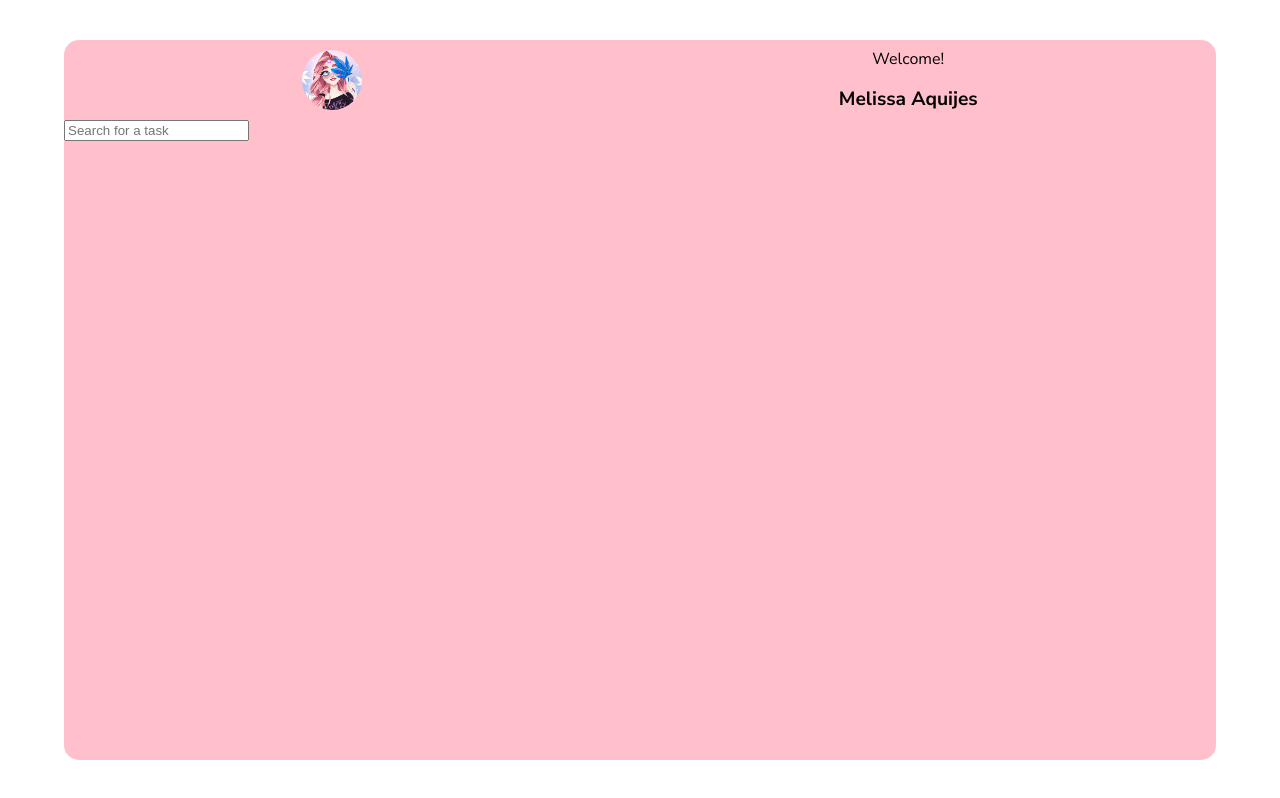
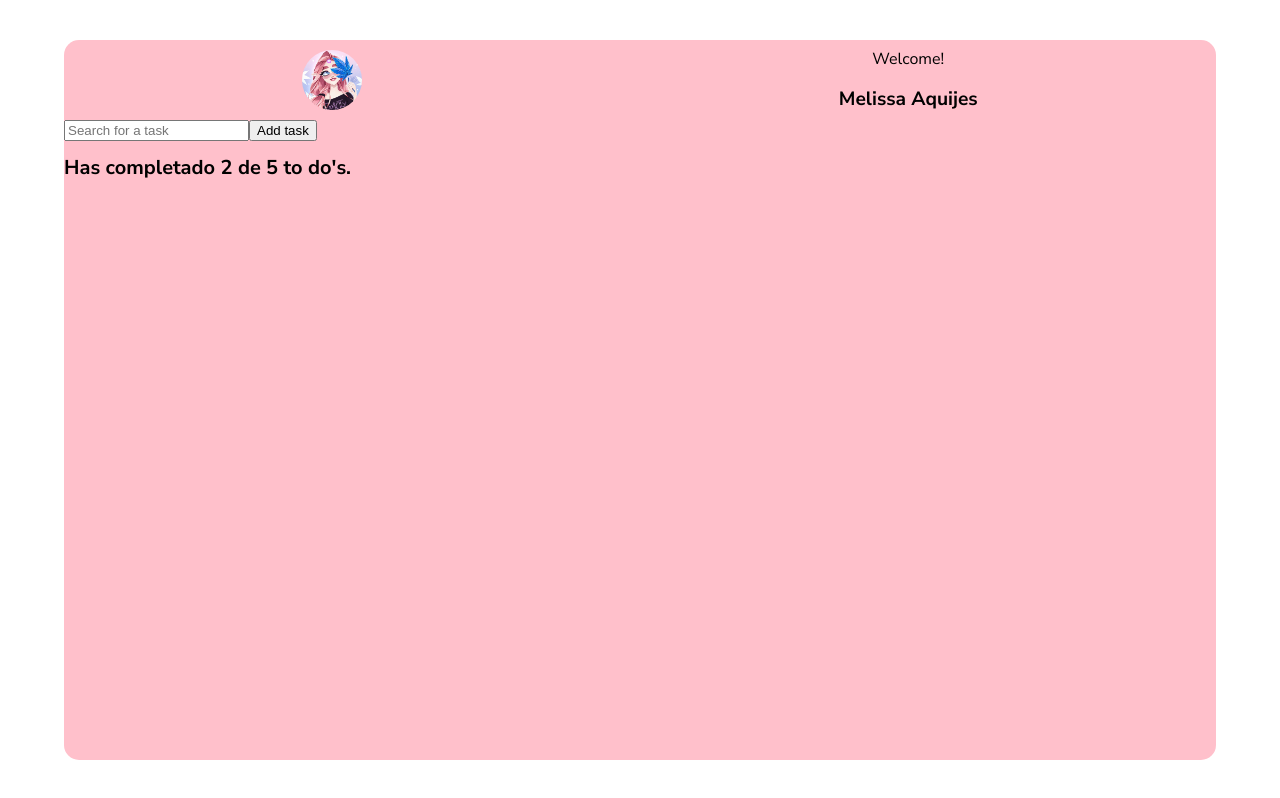
Before and after one commit to MelissaAquijes/To-Do-List, a React (Create React App) app: page / in a window 1280 px wide. Built offline with nearby package versions, Linux system fonts and the light colour scheme.

Commit message:
Se agrega componente para contador de tareas realizadas.

```diff
--- a/src/AppUI.js
+++ b/src/AppUI.js
@@ -1,13 +1,22 @@
 import React from 'react';
 import { Header } from './components/Header';
 import { ContainerAll } from './ContainerAll';
+import { ContainerNav } from './ContainerNav';
 import { TodoSearch } from './components/TodoSearch';
+import { CreateTodoButton } from './components/CreateTodoButton';
+import { TodoTittleCounter } from './components/TodoTittleCounter';
+
 
 function AppUI() {
   return(
     <ContainerAll>
       <Header />
-      <TodoSearch />
+      <ContainerNav>
+        <TodoSearch />
+        <CreateTodoButton />
+      </ContainerNav>
+      <TodoTittleCounter />
+
     </ContainerAll>
 
   );
--- /dev/null
+++ b/src/components/TodoTittleCounter.jsx
@@ -0,0 +1,9 @@
+function TodoTittleCounter() {
+  return (
+    <h1>
+      Has completado 2 de 5 to do's.
+    </h1>
+  );
+}
+
+export { TodoTittleCounter };
```
